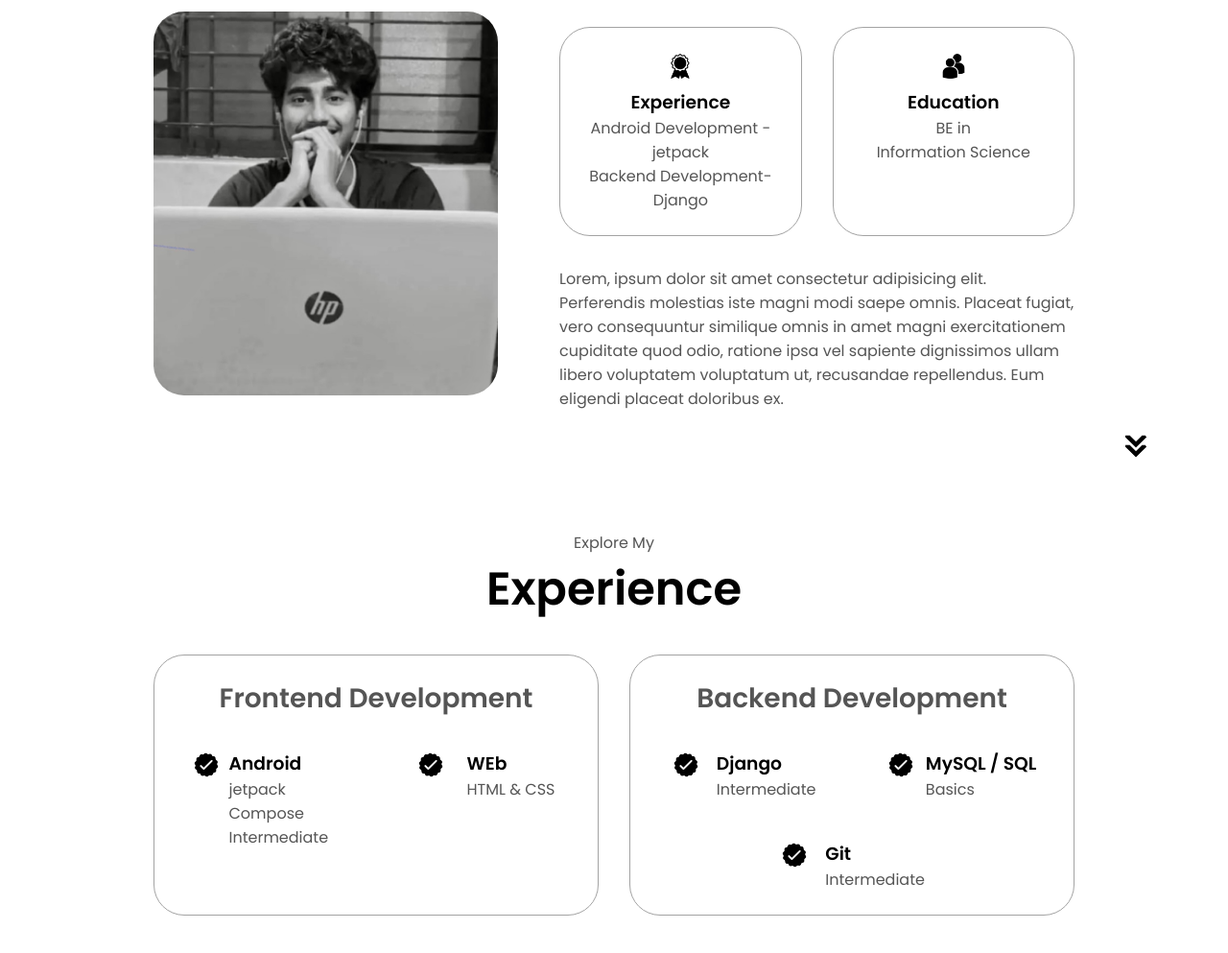
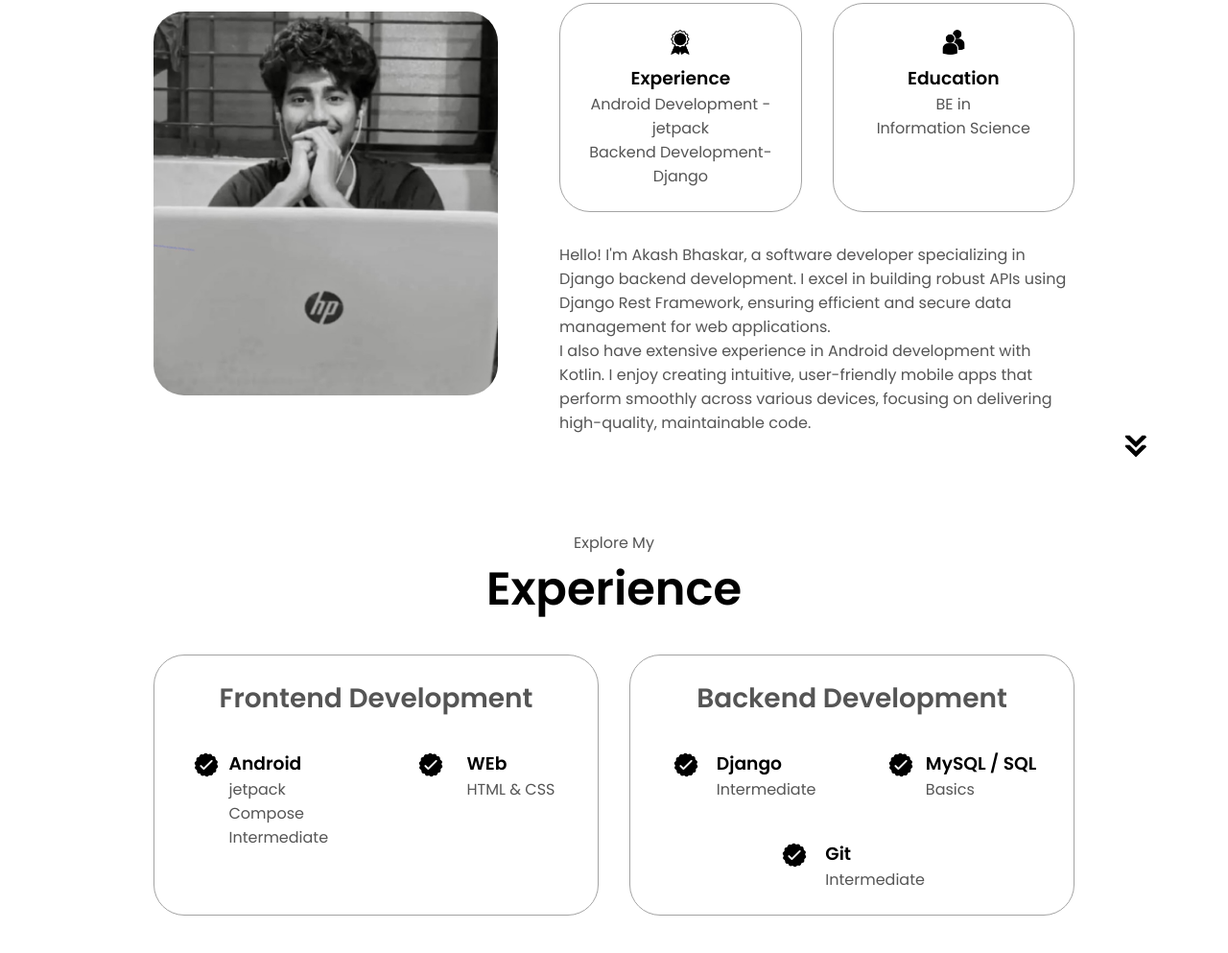
Before and after one commit to akashbhaskar2011/akashbhaskar2011.github.io, a plain HTML site: page index.html in a window 1280 px wide. Shown: the part 1143-2136 px from the top of the page at 96% size. Drawn offline with Linux system fonts and the light colour scheme.

Commit message:
added about me

```diff
--- a/index.html
+++ b/index.html
@@ -113,12 +113,9 @@
           </div>
           <div class="text-container">
             <p>
-              Lorem, ipsum dolor sit amet consectetur adipisicing elit.
-              Perferendis molestias iste magni modi saepe omnis. Placeat fugiat,
-              vero consequuntur similique omnis in amet magni exercitationem
-              cupiditate quod odio, ratione ipsa vel sapiente dignissimos ullam
-              libero voluptatem voluptatum ut, recusandae repellendus. Eum
-              eligendi placeat doloribus ex.
+              Hello! I'm Akash Bhaskar, a software developer specializing in Django backend development. I excel in building robust APIs using Django Rest Framework, ensuring efficient and secure data management for web applications.
+<br>
+I also have extensive experience in Android development with Kotlin. I enjoy creating intuitive, user-friendly mobile apps that perform smoothly across various devices, focusing on delivering high-quality, maintainable code.
             </p>
           </div>
         </div>
```
